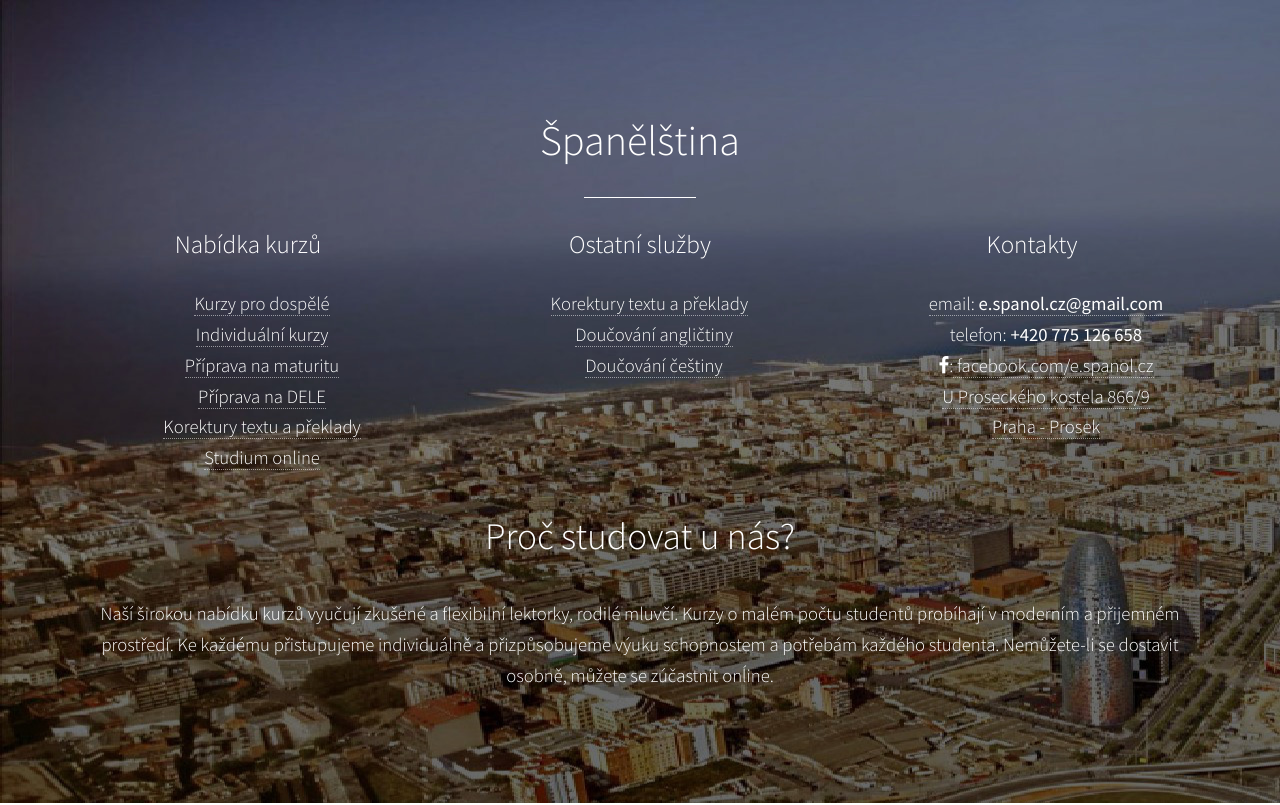
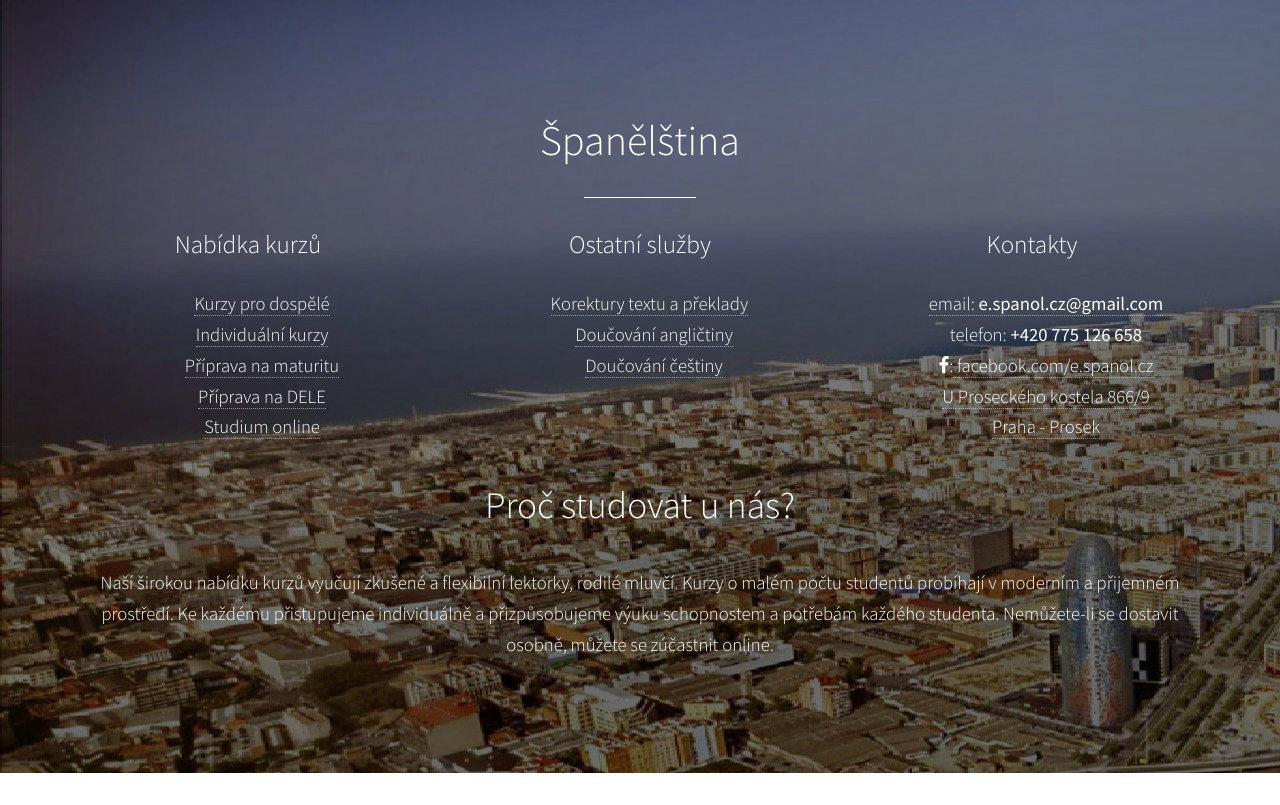
Before and after one commit to espanolcz/espanolcz.github.io, a plain HTML site: page index.html in a window 1280 px wide. Shown: the top 805 px of the page. Drawn offline with Linux system fonts and the light colour scheme.

Commit message:
Removing duplicated korektury textu

```diff
--- a/index.html
+++ b/index.html
@@ -31,7 +31,6 @@
                                 <li><a href="#individual">Individuální kurzy</a></li>
                                 <li><a href="#maturita">Příprava na maturitu</a></li>
                                 <li><a href="#dele">Příprava na DELE</a></li>
-                                <li><a href="#korektury">Korektury textu a překlady</a></li>
                                 <li><a href="#online">Studium online</a></li>
                             </ul>
 						</div>
```
